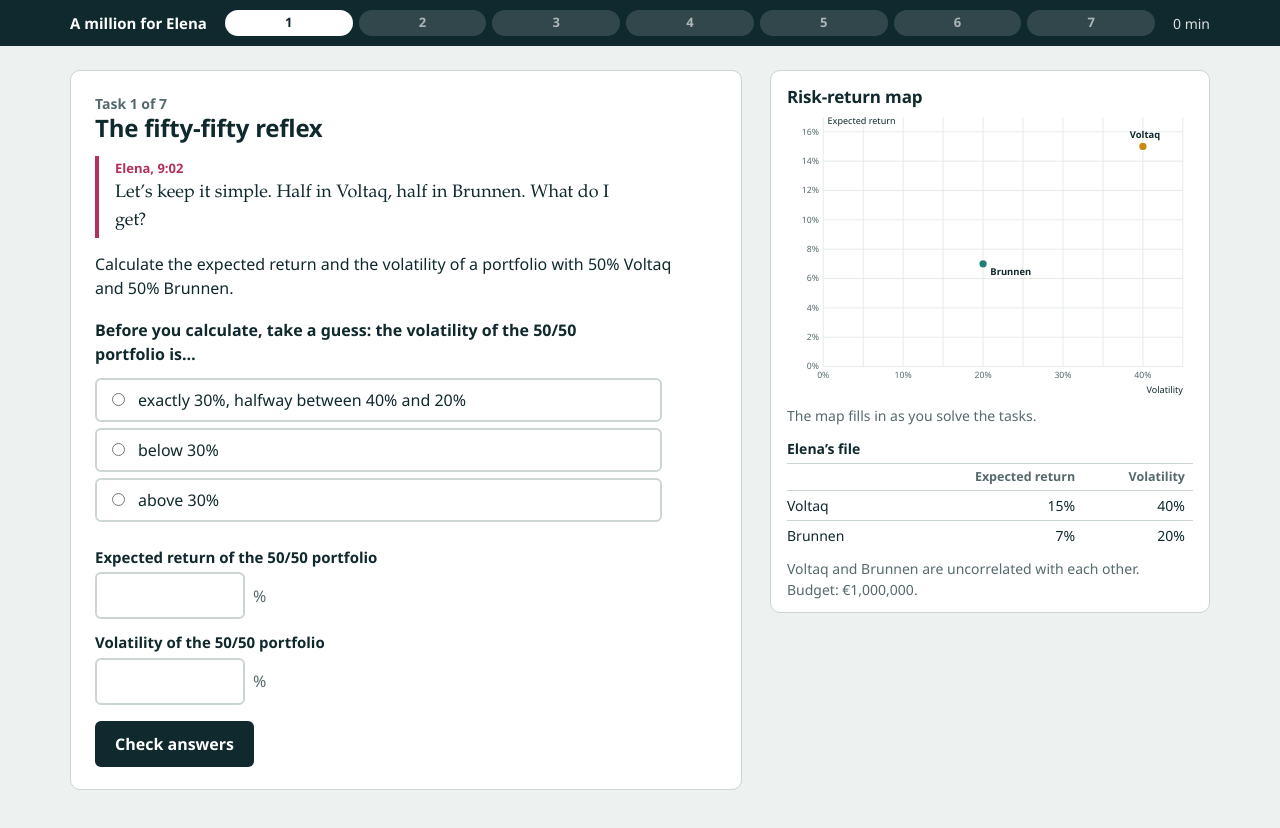
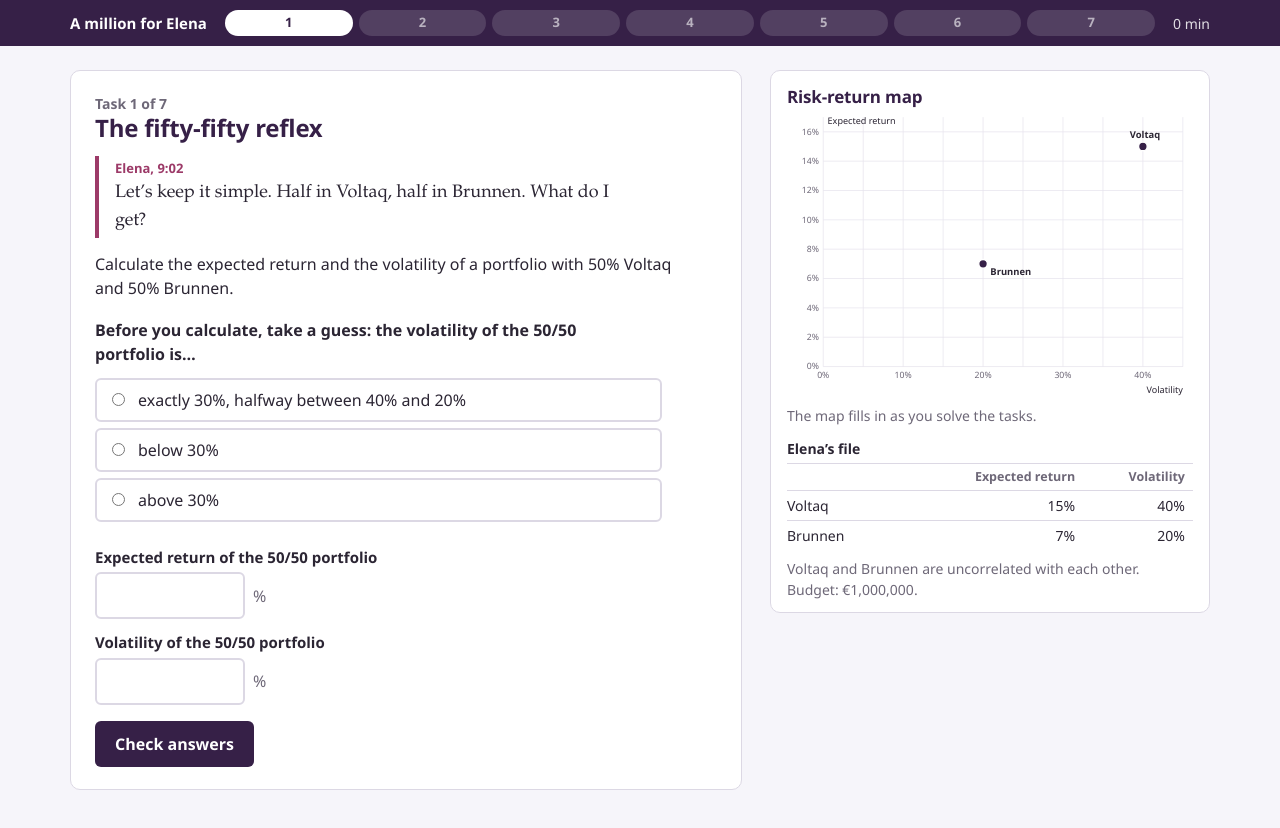
Before and after one commit to ffm777/Capital-Markets-and-Risk-Management-Cases, a plain HTML site: page ch3/index.html in a window 1280 px wide. Both pictures are taken after a click on the button "Start the case". Drawn offline with Linux system fonts and the light colour scheme; no server answers.

Commit message:
Apply HSRM colour scheme, show slider only in task 3, connect live overview
Co-Authored-By: Claude Fable 5.2 <noreply@anthropic.com>
Claude-Session: https://claude.ai/code/session_01XPCoSKP7Gno7KTsjSaG7Jm

```diff
--- a/assets/case.css
+++ b/assets/case.css
@@ -1,27 +1,27 @@
 :root{
-  --paper:#EDF1F0; --panel:#FFFFFF; --ink:#10292E; --muted:#56696D; --line:#CBD5D3;
-  --amber:#C98A12; --teal:#1F7F78; --berry:#B3305F; --ok:#22734A; --okbg:#E3F1E8;
-  --bad:#B4410E; --badbg:#FBEBDD; --focus:#2B6CB0;
+  --paper:#F6F5FA; --panel:#FFFFFF; --ink:#2B2533; --dark:#362047; --violet:#5B4C9E; --lilac:#BDB5E3; --tint:#EEEBF8; --muted:#6E6878; --line:#DCD8E4;
+  --teal:#5B4C9E; --berry:#9C3A68; --ok:#3F7A5E; --okbg:#E9F2EC;
+  --bad:#9C3A68; --badbg:#F8ECF2; --focus:#5B4C9E;
   --sans:"Avenir Next","Segoe UI Variable","Segoe UI",system-ui,-apple-system,"Helvetica Neue",Arial,sans-serif;
   --serif:"Iowan Old Style","Palatino Linotype",Palatino,"Book Antiqua",Georgia,serif;
 }
 *{box-sizing:border-box}
 html{-webkit-text-size-adjust:100%}
 body{margin:0;background:var(--paper);color:var(--ink);font:16px/1.5 var(--sans);font-variant-numeric:tabular-nums}
-h1,h2,h3{line-height:1.15;margin:0;letter-spacing:-.01em}
+h1,h2,h3{line-height:1.15;margin:0;letter-spacing:-.01em;color:var(--dark)}
 p{margin:.6em 0}
 a{color:inherit}
 button{font:inherit;cursor:pointer}
 :focus-visible{outline:3px solid var(--focus);outline-offset:2px}
 
-.top{position:sticky;top:0;z-index:5;background:var(--ink);color:#fff}
+.top{position:sticky;top:0;z-index:5;background:var(--dark);color:#fff}
 .top-in{max-width:1180px;margin:0 auto;padding:10px 20px;display:flex;align-items:center;gap:18px}
 .top .name{font-weight:700;font-size:15px;white-space:nowrap}
 .track{display:flex;gap:6px;flex:1;list-style:none;margin:0;padding:0}
 .track li{flex:1;height:26px;border-radius:13px;background:rgba(255,255,255,.14);font-size:13px;font-weight:700;
   display:flex;align-items:center;justify-content:center;color:rgba(255,255,255,.6)}
-.track li.done{background:#7FD1A6;color:var(--ink)}
-.track li.now{background:#fff;color:var(--ink)}
+.track li.done{background:var(--lilac);color:var(--dark)}
+.track li.now{background:#fff;color:var(--dark)}
 .clock{font-size:14px;white-space:nowrap;opacity:.85}
 
 .wrap{max-width:1180px;margin:0 auto;padding:24px 20px 80px;display:grid;gap:28px}
@@ -58,7 +58,7 @@ button{font:inherit;cursor:pointer}
 .field .unit{color:var(--muted)}
 .field .mark{font-weight:800}
 .field .mark.ok{color:var(--ok)} .field .mark.bad{color:var(--bad)}
-.hint{margin:6px 0 0;padding:8px 12px;border-radius:6px;background:var(--badbg);color:#5C2606;font-size:15px;max-width:60ch}
+.hint{margin:6px 0 0;padding:8px 12px;border-radius:6px;background:var(--badbg);color:#5E2340;font-size:15px;max-width:60ch}
 .choice{margin:18px 0 6px;border:0;padding:0}
 .choice legend{font-weight:700;padding:0;margin-bottom:6px;max-width:60ch}
 .choice label{display:flex;gap:10px;align-items:flex-start;padding:8px 10px;border:2px solid var(--line);border-radius:6px;margin:6px 0;max-width:62ch;cursor:pointer}
@@ -66,14 +66,14 @@ button{font:inherit;cursor:pointer}
 .choice label.bad{border-color:var(--bad);background:var(--badbg)}
 .choice input{margin-top:5px}
 .actions{display:flex;flex-wrap:wrap;gap:10px;margin-top:16px;align-items:center}
-.btn{background:var(--ink);color:#fff;border:0;border-radius:6px;padding:11px 20px;font-weight:700;font-size:16px}
-.btn:hover{background:#1B4048}
-.btn.ghost{background:transparent;color:var(--ink);border:2px solid var(--ink);padding:9px 16px;font-size:15px}
+.btn{background:var(--dark);color:#fff;border:0;border-radius:6px;padding:11px 20px;font-weight:700;font-size:16px}
+.btn:hover{background:#4A2E60}
+.btn.ghost{background:transparent;color:var(--dark);border:2px solid var(--dark);padding:9px 16px;font-size:15px}
 .approach{margin-top:14px;padding:12px 16px;border:2px dashed var(--line);border-radius:8px;max-width:66ch}
 .approach h3{font-size:15px;margin-bottom:4px}
 .success{margin-top:16px;padding:14px 18px;border-radius:8px;background:var(--okbg);max-width:66ch}
 .success h3{font-size:17px;color:var(--ok);margin-bottom:4px}
-.reveal{margin:10px 0;padding:10px 14px;border-radius:8px;background:#EEF1F0;max-width:62ch;font-size:15px}
+.reveal{margin:10px 0;padding:10px 14px;border-radius:8px;background:var(--tint);max-width:62ch;font-size:15px}
 
 details.solved{background:var(--panel);border:1px solid var(--line);border-radius:10px;padding:12px 18px;margin-bottom:10px}
 details.solved summary{cursor:pointer;font-weight:700;display:flex;gap:10px;align-items:baseline}
@@ -102,8 +102,11 @@ details.solved dt{color:var(--muted)} details.solved dd{margin:0;font-weight:700
 .landing h1{font-size:40px;font-weight:800;letter-spacing:-.02em}
 .caselist{list-style:none;padding:0}
 .caselist a{display:block;background:#fff;border:1px solid var(--line);border-radius:10px;padding:16px 20px;text-decoration:none;margin:10px 0}
-.caselist a:hover{border-color:var(--ink)}
+.caselist a:hover{border-color:var(--violet)}
 
 @media(max-width:939px){.top .name{display:none}.task{padding:18px 16px}.wrap{padding:16px 12px 60px;gap:16px}}
 @media(prefers-reduced-motion:no-preference){.success{animation:pop .35s ease-out}
   @keyframes pop{from{transform:scale(.97);opacity:.4}to{transform:none;opacity:1}}}
+
+.btn.ghost:hover{background:var(--tint)}
+.success h3{color:var(--ok)}
--- a/ch3/case-data.js
+++ b/ch3/case-data.js
@@ -60,8 +60,8 @@ window.CASE = {
             { v: "NjYuNjc=", h: "Two things to check: use variances instead of volatilities, and make sure the less volatile stock gets the larger share." },
             { v: "NTA=", h: "Task 1 showed that 50/50 has 22.36% volatility, which is more than Brunnen alone. The minimum lies elsewhere." },
             { v: "MA==", h: "That is Elena’s claim. Test it: what happens to the variance if you add a little uncorrelated Voltaq?" }],
-          hints: ["Var(x) = x²·σ_V² + (1−x)²·σ_B². Differentiate with respect to x and set the result to zero.",
-            "Solving the first-order condition gives x = σ_B² / (σ_V² + σ_B²)."] },
+          hints: ["Var(x) = x²·σ<sub>V</sub>² + (1−x)²·σ<sub>B</sub>². Differentiate with respect to x and set the result to zero.",
+            "Solving the first-order condition gives x = σ<sub>B</sub>² / (σ<sub>V</sub>² + σ<sub>B</sub>²)."] },
         { key: "emvp", label: "Expected return of this portfolio", plain: "Expected return", unit: "%", kind: "pct", ans: "OC42", tol: 0.05,
           mis: [{ v: "MTMuNA==", h: "You used the weights the wrong way round." }, { v: "MTE=", h: "That is the 50/50 portfolio. Use the minimum variance weights." }],
           hints: ["Weighted average of the two expected returns, using the minimum variance weights."] },
@@ -70,7 +70,7 @@ window.CASE = {
             { v: "My4y", h: "3.2% is the variance. Take the square root." },
             { v: "MjQ=", h: "That is the weighted average of the volatilities. Use the variance formula." },
             { v: "MzIuMjU=", h: "You used the weights the wrong way round." }],
-          hints: ["Same formula as in task 1, now with the minimum variance weights.", "Var = x_V²·0.40² + x_B²·0.20², then take the square root."] }
+          hints: ["Same formula as in task 1, now with the minimum variance weights.", "Variance = (weight of Voltaq)²·0.40² + (weight of Brunnen)²·0.20², then take the square root."] }
       ],
       approach: `<p><span class="f">Var(x) = x²·σ<sub>V</sub>² + (1−x)²·σ<sub>B</sub>²</span> (correlation is zero)</p>
         <p>First derivative: <span class="f">2x·σ<sub>V</sub>² − 2(1−x)·σ<sub>B</sub>² = 0</span>, so <span class="f">x = σ<sub>B</sub>² / (σ<sub>V</sub>² + σ<sub>B</sub>²)</span>.</p>
--- a/ch3/chart.js
+++ b/ch3/chart.js
@@ -5,7 +5,7 @@
   var px = function (sd) { return m.l + sd / XM * (W - m.l - m.r); };
   var py = function (mu) { return H - m.b - mu / YM * (H - m.t - m.b); };
   var mix = function (x) { return { mu: x * 15 + (1 - x) * 7, sd: Math.sqrt(x * x * 1600 + (1 - x) * (1 - x) * 400) }; };
-  var C = { ink: "#10292E", grid: "#DDE4E2", amber: "#C98A12", teal: "#1F7F78", berry: "#B3305F", muted: "#56696D", line: "#3B6E8F", green: "#22734A" };
+  var C = { ink: "#2B2533", grid: "#E6E3EE", amber: "#362047", teal: "#362047", berry: "#9C3A68", muted: "#6E6878", line: "#5B4C9E", green: "#3F7A5E" };
   var w = 50, built = false;
 
   function path(a, b, n) { var d = "", i, p; for (i = 0; i <= n; i++) { p = mix(a + (b - a) * i / n); d += (i ? "L" : "M") + px(p.sd).toFixed(1) + " " + py(p.mu).toFixed(1); } return d; }
--- a/config.js
+++ b/config.js
@@ -3,5 +3,5 @@
 // "https://cmrm-cases-default-rtdb.europe-west1.firebasedatabase.app"
 // Leave it empty to run the case studies without any tracking.
 window.CASE_CONFIG = {
-  firebaseUrl: ""
+  firebaseUrl: "https://cmrm-cases-default-rtdb.europe-west1.firebasedatabase.app"
 };
```
